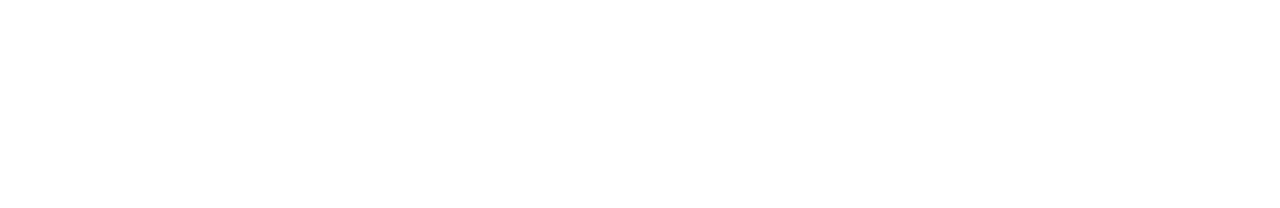
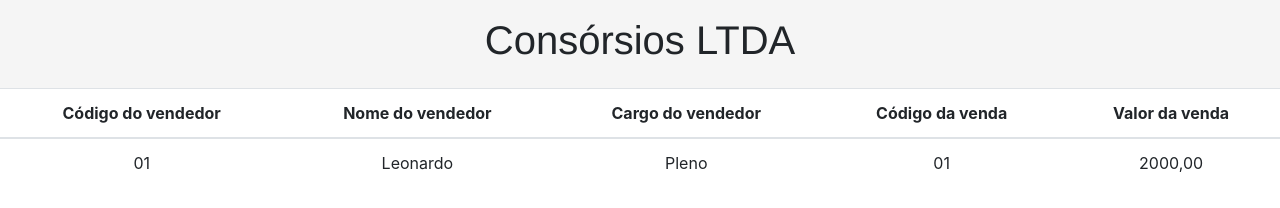
Before and after one commit to D0ntP4nic42/projetoSiteGunter, a plain HTML site: page index.html in a window 1280 px wide. Drawn offline with nearby package versions, Linux system fonts and the light colour scheme.

Commit message:
renderizarTabela
renderizar tabela através de um objeto dentro do script

```diff
--- a/index.html
+++ b/index.html
@@ -1,5 +1,5 @@
 <!doctype html>
-<html lang="en">
+<html lang="pt-BR">
   <head>
     <title>Title</title>
     <!-- Required meta tags -->
@@ -8,8 +8,66 @@
 
     <!-- Bootstrap CSS -->
     <link rel="stylesheet" href="https://stackpath.bootstrapcdn.com/bootstrap/4.3.1/css/bootstrap.min.css" integrity="sha384-ggOyR0iXCbMQv3Xipma34MD+dH/1fQ784/j6cY/iJTQUOhcWr7x9JvoRxT2MZw1T" crossorigin="anonymous">
+
+    <style>
+        header {
+            background-color: whitesmoke;
+        }
+        h1 {
+            font-family: Helvetica, sans-serif;
+        }
+    </style>
   </head>
   <body>
+    <header class="text-center pt-3 pb-3">
+        <h1>Consórsios LTDA</h1>
+    </header>
 
+    <main class="text-center">
+        <table class="table">
+            <thead>
+                <tr>
+                    <th>Código do vendedor</th>
+                    <th>Nome do vendedor</th>
+                    <th>Cargo do vendedor</th>
+                    <th>Código da venda</th>
+                    <th>Valor da venda</th>
+                </tr>
+            </thead>
+            <tbody id="tableBody"></tbody>
+        </table>
+    </main>
+
+    <script>
+        let vendas = [
+            {
+                codVendedor: '01',
+                nomeVendedor: 'Leonardo',
+                cargo: 'Pleno',
+                codVenda: '01',
+                valorVenda: '2000,00'
+            }
+        ]
+
+
+        function renderizarTabela() {
+            let tableBody = document.getElementById('tableBody')
+
+            tableBody.innerHTML = ''
+            vendas.forEach(venda => {
+                tableBody.innerHTML += `
+                    <tr>
+                        <td>${venda.codVendedor}</td>
+                        <td>${venda.nomeVendedor}</td>
+                        <td>${venda.cargo}</td>
+                        <td>${venda.codVenda}</td>
+                        <td>${venda.valorVenda}</td>
+                    </tr>
+                `
+            })
+        }
+
+        window.addEventListener('DOMContentLoaded', renderizarTabela)
+    </script>
   </body>
 </html>
```
Also changed, not shown: 1 other file.
